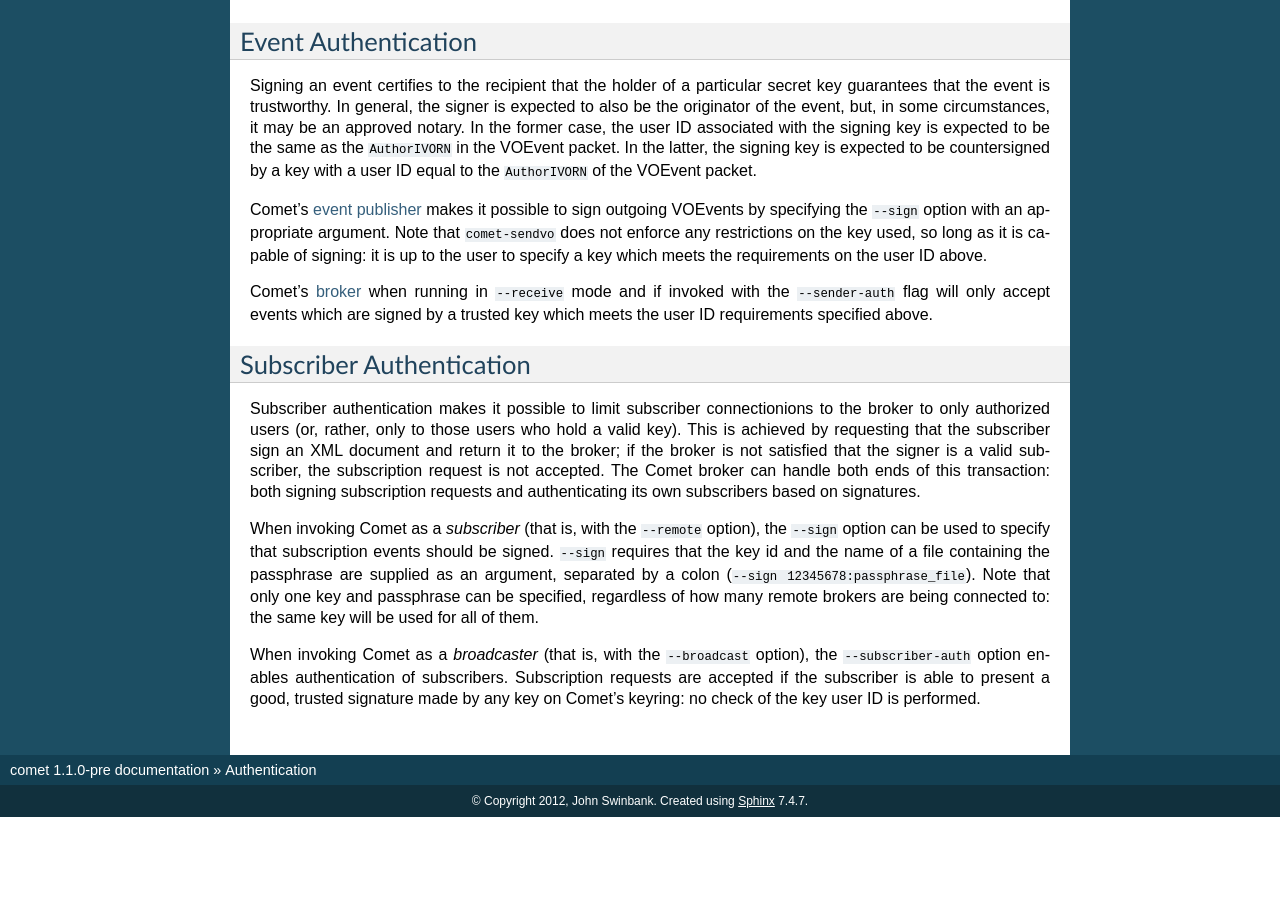
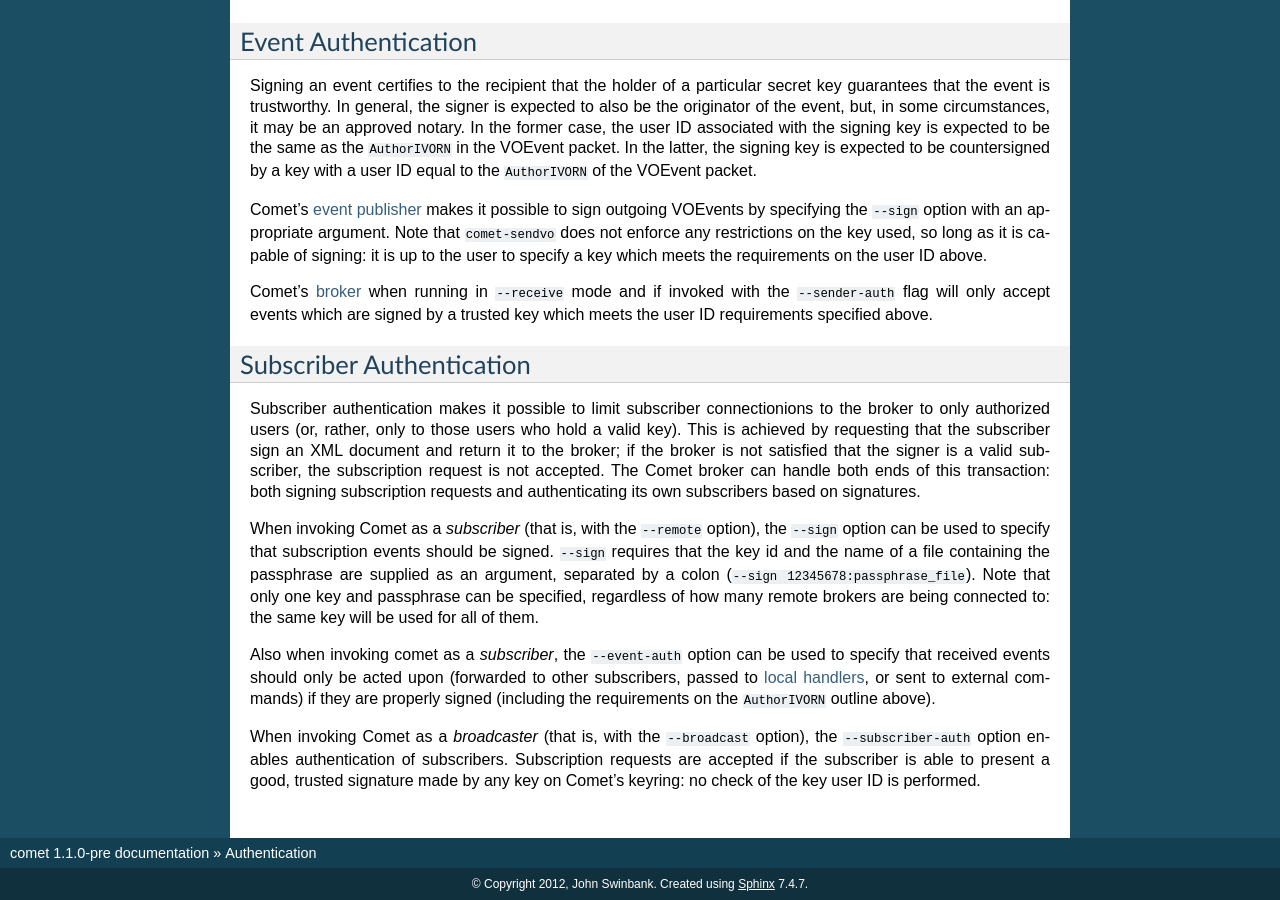
Before and after one commit to jdswinbank/Comet, a Sphinx documentation site: the page built from docs/authentication.rst, in a window 1280 px wide and 900 px high, scrolled down 1100 px. Built offline with Sphinx 7.4.7, drawn with Linux system fonts in a browser that asks for light colours; before the commit the page ends 1917 px from its top, so only the background shows below that.

Commit message:
Option to only act on valid events

```diff
--- a/docs/authentication.rst
+++ b/docs/authentication.rst
@@ -111,6 +111,12 @@
 can be specified, regardless of how many remote brokers are being connected
 to: the same key will be used for all of them.
 
+Also when invoking comet as a *subscriber*, the ``--event-auth`` option can be
+used to specify that received events should only be acted upon (forwarded to
+other subscribers, passed to :ref:`local handlers <sec-handlers>`, or sent to
+external commands) if they are properly signed (including the requirements on
+the ``AuthorIVORN`` outline above).
+
 When invoking Comet as a *broadcaster* (that is, with the ``--broadcast``
 option), the ``--subscriber-auth`` option enables authentication of
 subscribers. Subscription requests are accepted if the subscriber is able to
```
Also changed, not shown: 2 other files.
